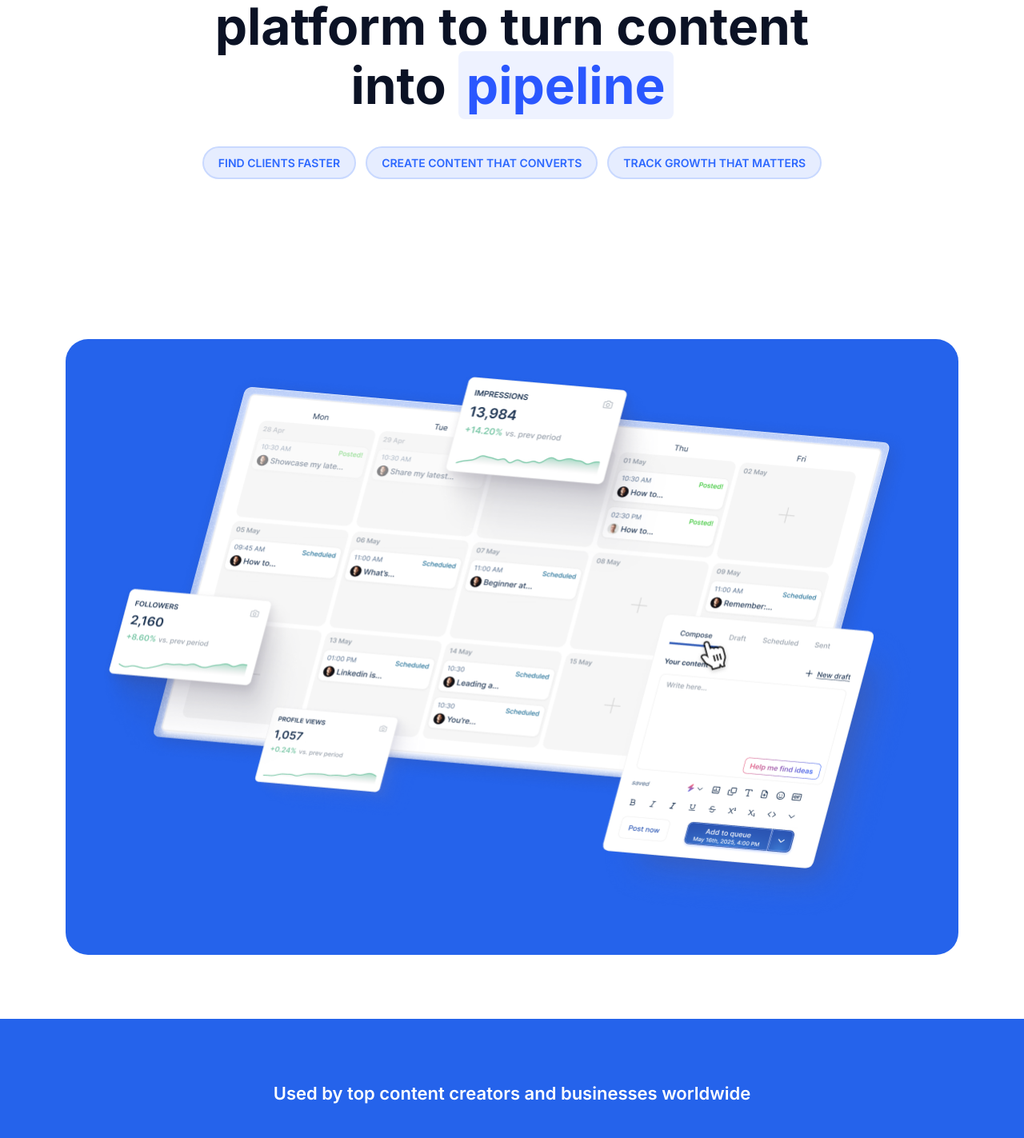
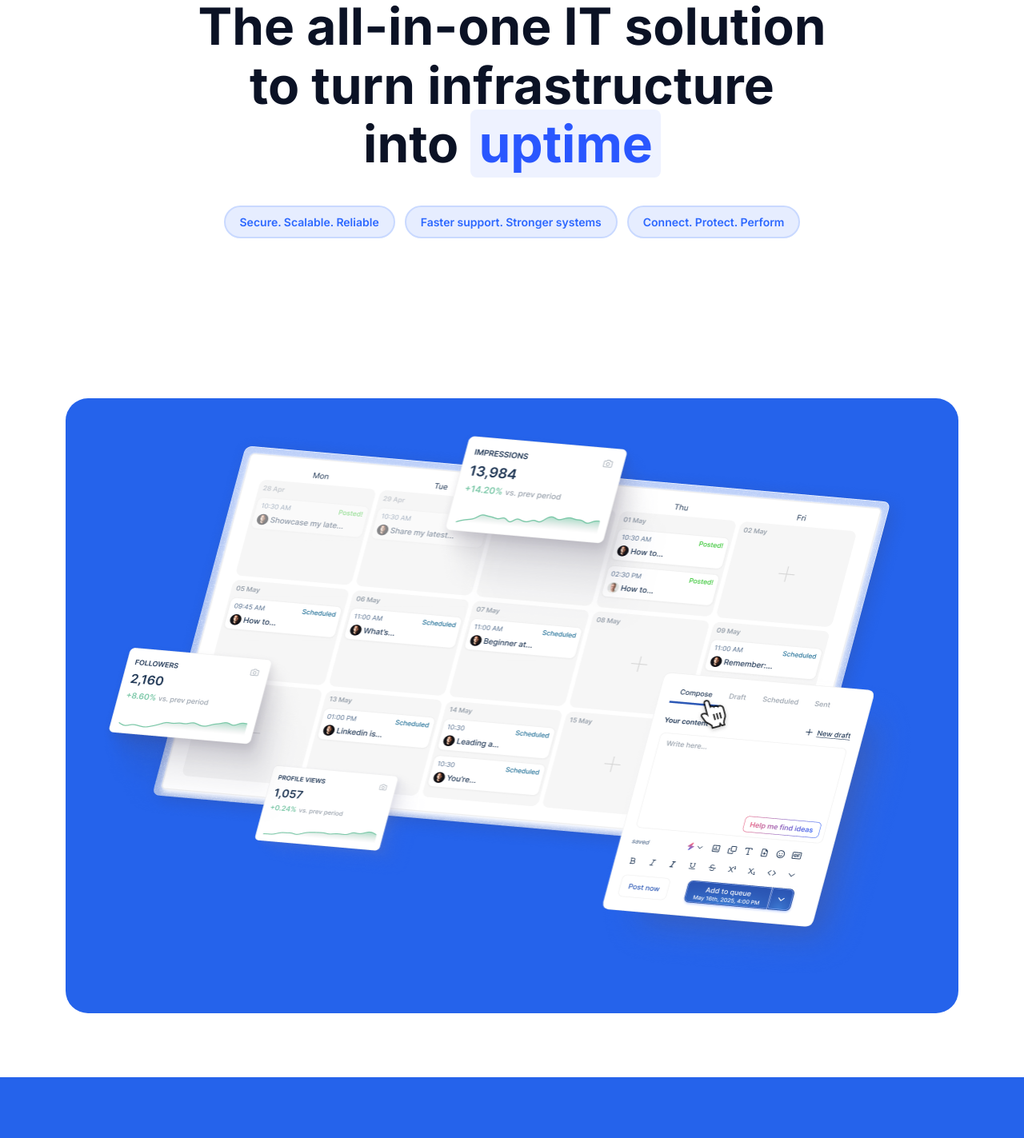
Before and after one commit to rinshidpdev/Artiflex-web, a React (Vite) app: page / in a window 1280 px wide. Shown: the part 300-1723 px from the top of the page at 80% size. Built offline with nearby package versions, Linux system fonts and the light colour scheme.

Commit message:
Initial commit

```diff
--- a/src/App.jsx
+++ b/src/App.jsx
@@ -35,12 +35,14 @@ import Navbar from './components/Navbar/Navbar';
 import Services from "./pages/Services";
 import ContactUs from "./pages/ContactUs";
 import Footer from "./components/Footer/Footer";
+import CosmicBackground from "./components/CosmicBackground";
 
 
 function App() {
   return (
     <Router>
       <Navbar/>
+      <CosmicBackground />
 
       <Routes>
         <Route path="/" element={<Home/>} />
--- a/src/components/Hero/Hero.jsx
+++ b/src/components/Hero/Hero.jsx
@@ -5,18 +5,18 @@ const Hero = () => {
   return (
     <section className="hero">
       <div className="hero-containerr">
-        <h1 className="hero-title">
-          The all-in-one LinkedIn
+        <h1 className="hero-title">                    The all-in-one   into uptime
+          The all-in-one IT solution
           <br />
-          platform to turn content
+          to turn infrastructure
           <br />
-          into <span className="highlight">pipeline</span>
+          into <span className="highlight">uptime</span>
         </h1>
 
         <div className="hero-tags">
-          <div className="tag">FIND CLIENTS FASTER</div>
-          <div className="tag"> CREATE CONTENT THAT CONVERTS</div>
-          <div className="tag"> TRACK GROWTH THAT MATTERS</div>
+          <div className="tag">Secure. Scalable. Reliable</div>
+          <div className="tag"> Faster support. Stronger systems</div>
+          <div className="tag"> Connect. Protect. Perform</div>
         </div>
       </div>
     </section>
--- a/src/components/Hero/TrustedBy.jsx
+++ b/src/components/Hero/TrustedBy.jsx
@@ -5,18 +5,17 @@ const TrustedBy = () => {
   return (
     <section className="trusted-wrapper">
       <div className="trusted-content">
-        <h3>Used by top content creators and businesses worldwide</h3>
+        <h3>Trusted by leading organizations across UAE and the region</h3>
 
         <div className="company-row">
-          <span>flexport.</span>
-          <span>algolia</span>
-          <span>gusto</span>
-          <span>_zapier</span>
-          <span>coinbase</span>
-          <span>stripe</span>
+          <span>Dubai Police</span>
+          <span>Dubai Duty Free</span>
+          <span>Al Nasr</span>
+          <span>Avenue Group</span>
+          <span>Shaw</span>
+          <span>NBTC</span>
         </div>
       </div>
-
     </section>
   );
 };
--- a/src/components/Hero/WhyChoose.jsx
+++ b/src/components/Hero/WhyChoose.jsx
@@ -7,11 +7,15 @@ export default function WhyChoose() {
       <div className="why-header">
         <span>WHY CHOOSE ARTIFLEX</span>
         <h2>
-          Designed to help your business <span>grow smarter</span>
+         We develop custom IT solutions <span>to your unique </span>
         </h2>
         <p>
-          Powerful tools, seamless workflows, and intelligent automation—
-          everything you need to scale your business efficiently.
+           business needs, ensuring efficiency, scalability, and security at every stage.
+           Our approach focuses on building reliable systems that support daily operations while preparing your business for future growth.
+
+By choosing Artiflex IT, you gain a dedicated technology partner committed to understanding your challenges and delivering solutions that truly fit.
+We design, manage, and protect your IT environment with precision helping you operate smoothly, reduce downtime, and stay secure in an evolving digital landscape
+
         </p>
       </div>
 
--- a/src/pages/Home.jsx
+++ b/src/pages/Home.jsx
@@ -3,6 +3,7 @@ import Hero from "../components/Hero/Hero";
 import ArtiflexShowcase from "../components/Hero/ArtiflexShowcase";
 import TrustedBy from "../components/Hero/TrustedBy";
 import FeatureSections from "../components/Hero/FeatureSections";
+import WhyChoose from "../components/Hero/WhyChoose";
 
 export default function Home() {
   return (
@@ -11,6 +12,7 @@ export default function Home() {
       <ArtiflexShowcase />
       <TrustedBy />
       <FeatureSections />
+      <WhyChoose/>
     </>
   );
 }
```
